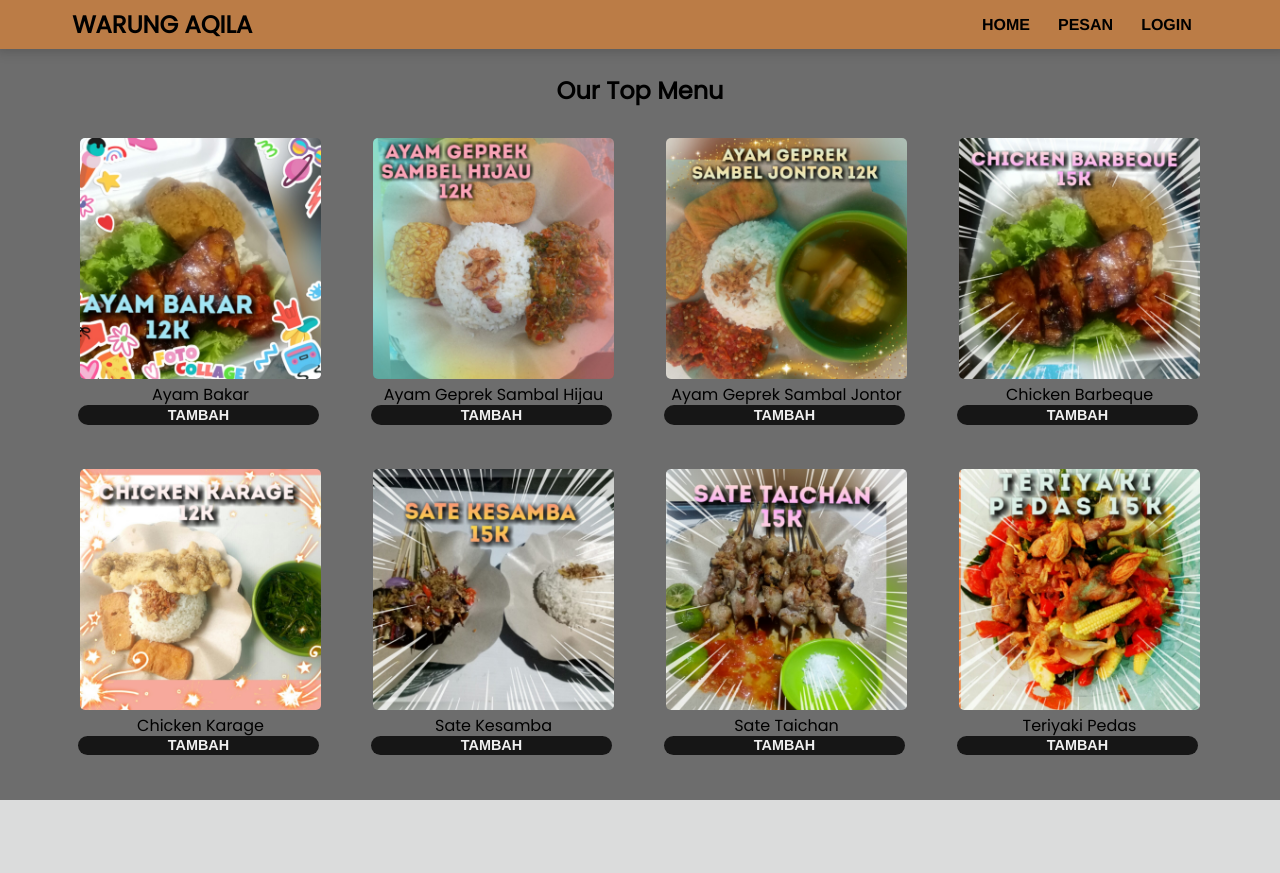
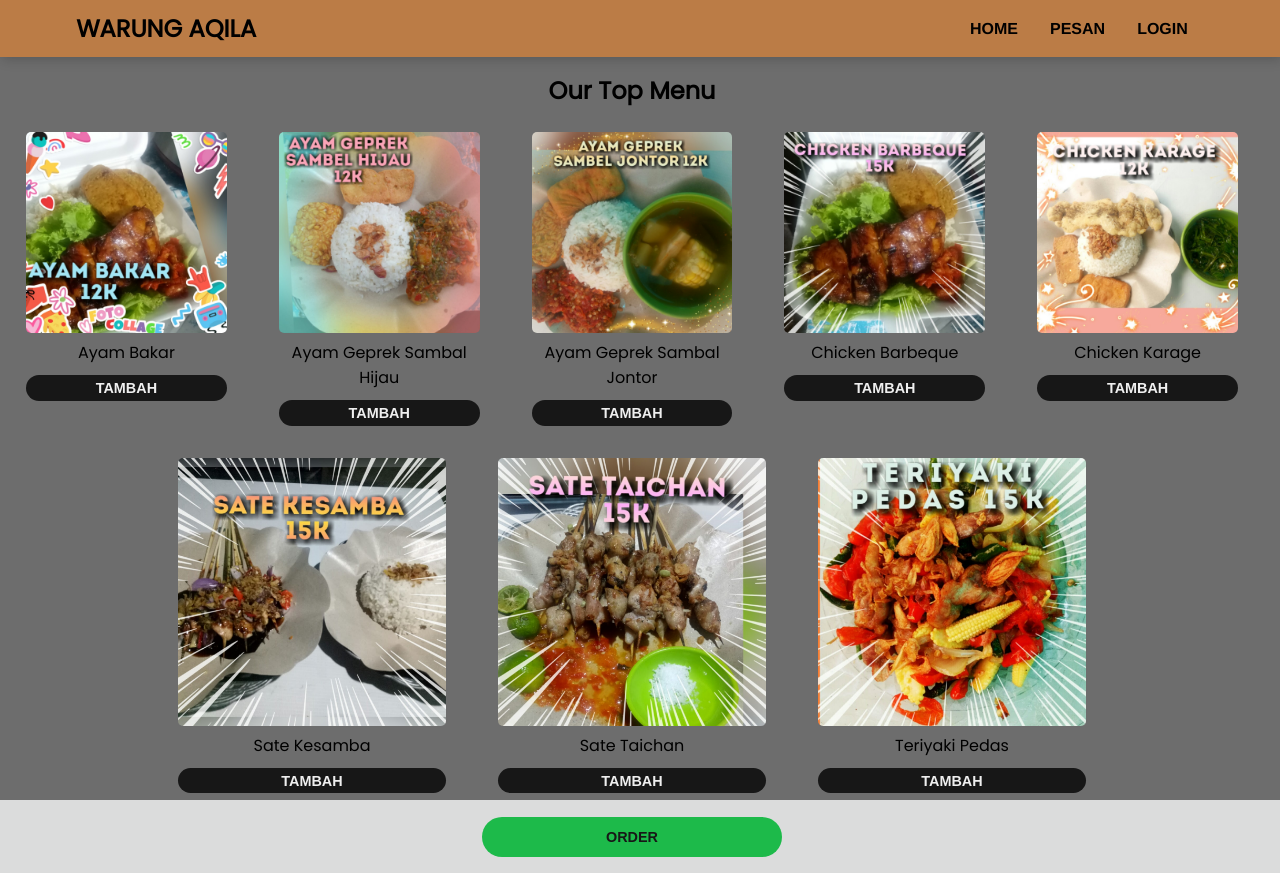
Before and after one commit to Reykiraa/Warung_Aqila, a plain HTML site: page html/pesan.html in a window 1280 px wide. Before the commit the page ends 842 px from the top, so only its background shows below. Drawn offline with Linux system fonts and the light colour scheme.

Commit message:
style jadi satu, login sama pesan diedit dikit

```diff
--- a/css/login.css
+++ /dev/null
@@ -1,167 +0,0 @@
-* {
-  margin: 0;
-  padding: 0;
-  box-sizing: border-box;
-  scroll-behavior: smooth;
-}
-
-.body-home {
-  margin: 0;
-  padding: 0;
-  font-family: 'poppins';
-  position: sticky;
-  background-image: url(../assets/kuliner.jpg);
-  background-size: 100% 100%;
-  background-position: center;
-  background-repeat: no-repeat;
-  height: 100vh;
-}
-
-.body-menu {
-  font-family: 'poppins';
-  background-color: #dbdcdc;
-  position: sticky;
-}
-
-body:before {
-  content: "";
-  position: fixed;
-  top: 0;
-  left: 0;
-  right: 0;
-  bottom: 0;
-  background-color: rgba(0, 0, 0, 0.5);
-  z-index: -1;
-}
-
-
-header h1 {
-  color: white;
-  font-size: 6rem;
-  text-shadow: 2px 2px 2px cyan;
-  font-family: tahoma;
-}
-
-nav {
-  background-color: #bb7c46;
-  backdrop-filter: blur(5px);
-  position: sticky;
-  top: 0;
-  z-index: 99;
-  box-shadow: 0 3px 10px rgba(0, 0, 0, 0.3);
-}
-
-.navbar {
-  display: flex;
-  justify-content: space-between;
-  align-items: center;
-  padding: 0.7rem;
-  max-width: 1400px;
-  margin: 0 auto;
-}
-
-.menu {
-  list-style-type: none;
-  display: flex;
-}
-
-.menu li {
-  margin: 0 1rem;
-}
-
-.menu li a {
-  font-size: min(max(12px, 2vw), 16px);
-  font-family: helvetica;
-  text-decoration: none;
-  font-weight: bold;
-  color: black;
-  transition: color ease 0.3s;
-}
-
-.menu li a:hover {
-  color: #ffbc3b;
-}
-
-.logo {
-  color: black;
-  cursor: pointer;
-}
-
-.logo a img {
-  max-width: 80%;
-  max-height: 80%;
-}
-
-.form {
-  --bg-light: #efefef;
-  --bg-dark: #161616;
-  --clr: #161616;
-  --clr-alpha: #9c9c9c60;
-  display: flex;
-  flex-direction: column;
-  align-items: center;
-  gap: 1rem;
-  width: 100%;
-  max-width: 300px;
-}
-
-.form .input-span {
-  width: 100%;
-  display: flex;
-  flex-direction: column;
-  gap: 0.5rem;
-}
-
-.form input[type="email"],
-.form input[type="password"] {
-  border-radius: 0.5rem;
-  padding: 1rem 0.75rem;
-  width: 100%;
-  border: none;
-  display: flex;
-  align-items: center;
-  gap: 0.5rem;
-  background-color: var(--clr-alpha);
-  outline: 2px solid var(--bg-dark);
-}
-
-.form input[type="email"]:focus,
-.form input[type="password"]:focus {
-  outline: 2px solid var(--clr);
-}
-
-.label {
-  align-self: flex-start;
-  color: var(--clr);
-  font-weight: 600;
-}
-
-.form .submit {
-  padding: 1rem 0.75rem;
-  width: 100%;
-  display: flex;
-  align-items: center;
-  gap: 0.5rem;
-  border-radius: 3rem;
-  background-color: var(--bg-dark);
-  color: var(--bg-light);
-  border: none;
-  cursor: pointer;
-  transition: all 300ms;
-  font-weight: 600;
-  font-size: 0.9rem;
-}
-
-.form .submit:hover {
-  background-color: var(--bg-light);
-  color: var(--bg-dark);
-}
-
-.span {
-  text-decoration: none;
-  color: var(--bg-dark);
-}
-
-.span a {
-  color: var(--clr);
-}
--- a/css/style.css
+++ b/css/style.css
@@ -1,8 +1,12 @@
 * {
-  margin: -2px;
+  margin: 0;
   padding: 0;
   box-sizing: border-box;
   scroll-behavior: smooth;
+}
+
+body {
+  font-family: 'poppins';
 }
 
 .body-home {
@@ -34,17 +38,10 @@ body:before {
   z-index: -1;
 }
 
-
-header h1 {
-  color: white;
-  font-size: 6rem;
-  text-shadow: 2px 2px 2px cyan;
-  font-family: tahoma;
-}
-
 nav {
   background-color: #bb7c46;
   backdrop-filter: blur(5px);
+  width: 100%;
   position: sticky;
   top: 0;
   z-index: 99;
@@ -92,53 +89,6 @@ nav {
   max-height: 80%;
 }
 
-.container {
-  max-width: 1200px;
-  margin: 2rem auto;
-  padding: 0 1rem;
-  padding-bottom: 0.2rem;
-  border-radius: 5px;
-}
-
-.food {
-  margin-bottom: 2rem;
-  display: flex;
-  flex-wrap: wrap;
-  justify-content: center;
-  align-items: flex-start;
-  text-align: center;
-}
-
-.food h2 {
-  margin-bottom: 0.5rem;
-  width: 100%;
-}
-
-.food-item {
-  /* background-color: white;
-	box-shadow: 0 0 3px rgba(0, 0, 0, 0.5); */
-  margin: 0.5rem;
-  max-width: 300px;
-  margin-right: 10px;
-  margin-left: 10px;
-  padding: 1rem;
-  border-radius: 5px;
-  flex: 1;
-  transition: transform 0.2s ease;
-}
-
-.food-item:hover {
-  transform: scale(1.1);
-}
-
-.food-item img {
-  max-width: 100%;
-  height: auto;
-  border-radius: 5px;
-  min-width: 200px;
-  min-height: 150px;
-}
-
 .text-home {
   color: white;
   text-align: center;
@@ -172,6 +122,7 @@ nav {
   padding: 50px 0;
   justify-content: center;
   gap: 2rem;
+  background-color: #5a5a5a;
 }
 
 .text-kontak {
@@ -188,7 +139,7 @@ footer {
   align-items: center;
   justify-content: center;
   position: relative;
-  background-color: #5a5a5a;
+  background-color: #171717;
   gap: 20px;
 }
 
@@ -244,23 +195,161 @@ footer p:nth-child(2) {
     justify-content: center;
 }
 
-/* style pesan.html */
+.container, .container-order {
+  display: flex;
+  justify-content: center;
+  padding: 1rem 1rem 1rem 0;
+  border-radius: 5px;
+}
+
+/* STYLING FOR pesan.html */
+
+.food {
+  display: flex;
+  flex-wrap: wrap;
+  justify-content: center;
+  align-items: flex-start;
+  text-align: center;
+}
+
+.food h2 {
+  margin-bottom: 0.5rem;
+  width: 100%;
+}
+
+.food-item {
+  margin-bottom: 0;
+  max-width: 300px;
+  margin-right: 10px;
+  margin-left: 10px;
+  padding: 1rem;
+  border-radius: 5px;
+  flex: 1;
+  transition: transform 0.2s ease;
+}
+
+.food-item img {
+  max-width: 100%;
+  height: auto;
+  border-radius: 5px;
+  min-width: 200px;
+  min-height: 150px;
+}
 
 .tambah {
-  padding: 0.1rem 0.075rem;
+  margin-top: 10px;
+  padding: 0.3rem 0.075rem;
   width: 100%;
   display: flex;
   justify-content: center;
   align-items: center;
   gap: 0.5rem;
   border-radius: 3rem;
-  background-color: #161616;
-  color: #efefef;
-  background-color: #161616;
+  background-color: #171717;
   color: #efefef;
   border-style: none;
+  cursor: pointer;
+  transition: all 500ms;
+  font-weight: 600;
+  font-size: 0.9rem;
+}
+
+.tambah:hover {
+  color: #171717;
+  background-color: #efefef;
+}
+
+.container-order {
+  margin-top: -1.5rem;
+}
+
+.order {
+  display: block;
+  padding: 0.75rem;
+  width: 100%;
+  max-width: 300px;
+  border-radius: 3rem;
+  background-color: #1dba4a;
+  color: #171717;
+  border: none;
   cursor: pointer;
   transition: all 300ms;
   font-weight: 600;
   font-size: 0.9rem;
 }
+
+/* STYLING FOR login.html */
+
+.form {
+  --bg-light: #efefef;
+  --bg-dark: #161616;
+  --clr: #161616;
+  --clr-alpha: #9c9c9c60;
+  display: flex;
+  flex-direction: column;
+  align-items: center;
+  gap: 1rem;
+  width: 100%;
+  max-width: 300px;
+}
+
+.form .input-span {
+  width: 100%;
+  display: flex;
+  flex-direction: column;
+  gap: 0.5rem;
+}
+
+.form input[type="email"],
+.form input[type="password"] {
+  border-radius: 0.5rem;
+  padding: 1rem 0.75rem;
+  width: 100%;
+  border: none;
+  display: flex;
+  align-items: center;
+  gap: 0.5rem;
+  background-color: var(--clr-alpha);
+  outline: 2px solid var(--bg-dark);
+}
+
+.form input[type="email"]:focus,
+.form input[type="password"]:focus {
+  outline: 2px solid var(--clr);
+}
+
+.label {
+  align-self: flex-start;
+  color: var(--clr);
+  font-weight: 600;
+}
+
+.form .submit {
+  padding: 1rem 0.75rem;
+  width: 100%;
+  display: flex;
+  align-items: center;
+  gap: 0.5rem;
+  border-radius: 3rem;
+  background-color: var(--bg-dark);
+  color: var(--bg-light);
+  border: none;
+  cursor: pointer;
+  transition: all 300ms;
+  font-weight: 600;
+  font-size: 0.9rem;
+}
+
+.form .submit:hover {
+  background-color: var(--bg-light);
+  color: var(--bg-dark);
+}
+
+.span {
+  text-decoration: none;
+  color: var(--bg-dark);
+}
+
+.span a {
+  color: var(--clr);
+}
--- a/html/pesan.html
+++ b/html/pesan.html
@@ -65,5 +65,8 @@
 			</div>
     </div>
   </div>
+	<div class="container-order">
+		<button class="order">ORDER</button>
+	</div>
 </body>
 </html>
```
Also changed, not shown: html/login.html (+3 -4 lines).
